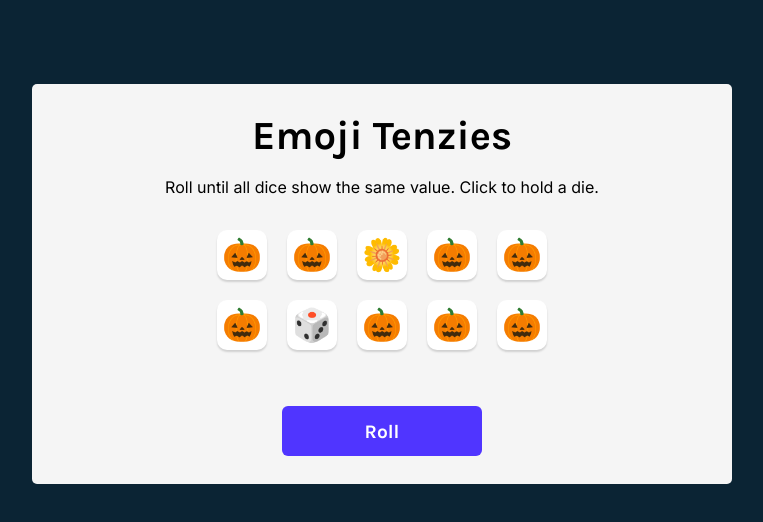
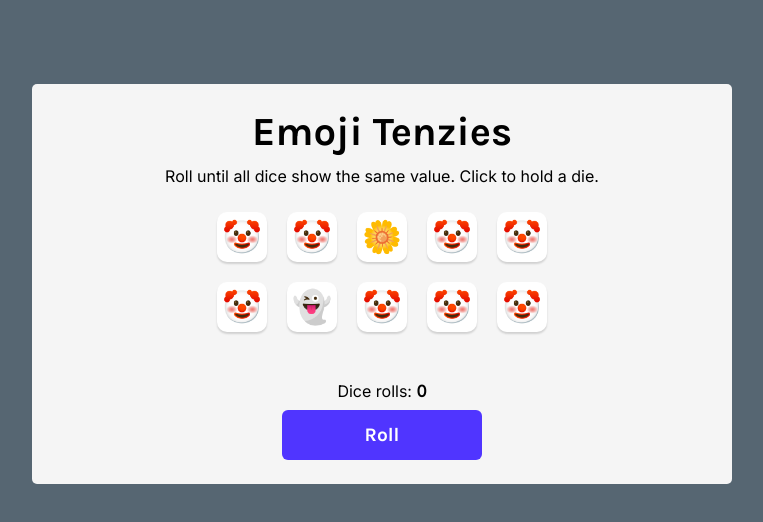
Before and after one commit to martincosimano/react-tenzies, a React (Create React App) app: page / in a window 1280 px wide. Shown: the top 522 px of the page, without its empty margins (258-1021 px from the left). Built offline with nearby package versions, Linux system fonts and the light colour scheme.

Commit message:
changes: -modified dice emojis. -added a roll dice count which will reset when clicking 'new game' button.

```diff
--- a/src/App.js
+++ b/src/App.js
@@ -4,10 +4,10 @@ import Confetti from 'react-confetti'
 
 const faces = {
   1: '🍕',
-  2: '🎲',
-  3: '🤖',
+  2: '👻',
+  3: '😾',
   4: '👽',
-  5: '🎃',
+  5: '🤡',
   6: '🌼'
 }
 
@@ -15,6 +15,7 @@ export default function App() {
 
   const [dice, setDice] = React.useState(allNewDice())
   const [tenzies, setTenzies] = React.useState(false)
+  const [count, setCount] = React.useState(0)
 
   React.useEffect(() => {
     const allHeld = dice.every(die => die.isHeld)
@@ -51,8 +52,10 @@ export default function App() {
       }))
     } else {
       setTenzies(false)
+      setCount(prevCount => prevCount = -1)
       setDice(allNewDice())
       }
+      return setCount(prevCount => prevCount +1)
     }
 
   function holdDice(id) {
@@ -71,6 +74,7 @@ export default function App() {
     <div className="dice-container">
         {diceElements}
     </div>
+    <p className="roll-count">Dice rolls: <span className="count">{count}</span></p>
     <button
         className="roll-dice"
         onClick={rollDice}
--- a/src/index.css
+++ b/src/index.css
@@ -4,7 +4,7 @@
 
 body {
   margin: 0;
-  background-color: #0B2434;
+  background-color: #0b2234b0;
   padding: 20px;
   font-family: 'Karla', sans-serif;
 }
@@ -76,3 +76,12 @@ main {
 .roll-dice:active {
   box-shadow: inset 5px 5px 10px -3px rgba(0, 0, 0, 0.7);
 }
+
+.roll-count {
+  font-family: 'Inter', sans-serif;
+  margin: 0;
+}
+
+.count {
+  font-weight: bold;
+}
```
